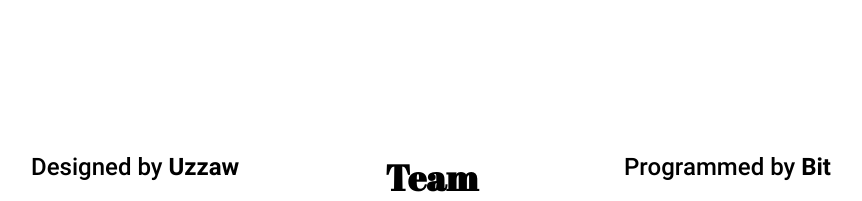
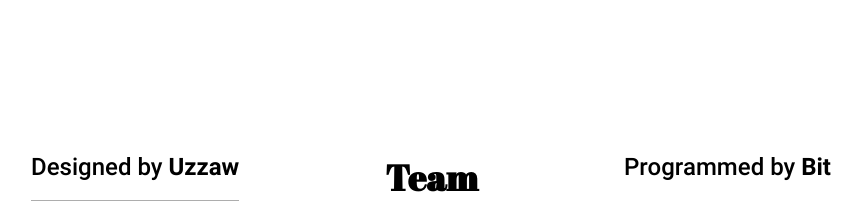
Before and after one commit to Bitnik212/590, a PHP site: page /about.html in a window 1280 px wide, with the pointer over the restyled element. Shown: the part 599-800 px from the top of the page, without its empty margins (209-1071 px from the left). Run offline with PHP 8.4, Linux system fonts and the light colour scheme; some web fonts are replaced.

Commit message:
Update about.css

```diff
--- a/about.css
+++ b/about.css
@@ -108,7 +108,9 @@ header{
   justify-content: space-between;
   position: relative;
 }
-
+.body_authortext_designby:hover{
+  border-bottom: 1px solid #adadad;
+}
 .body_authortext_designby {
   font-family: "Roboto";
   font-weight: Regular;
```
